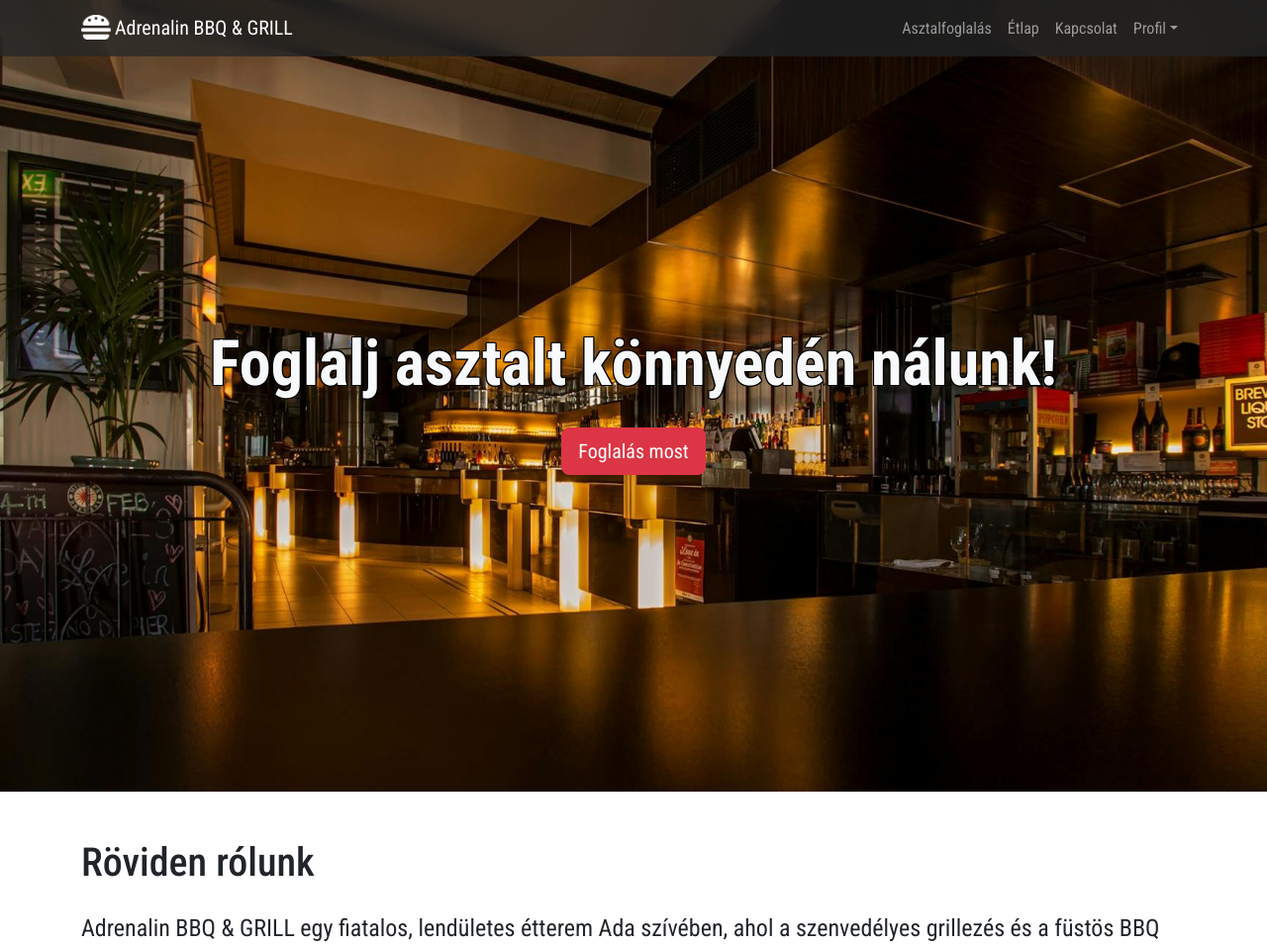
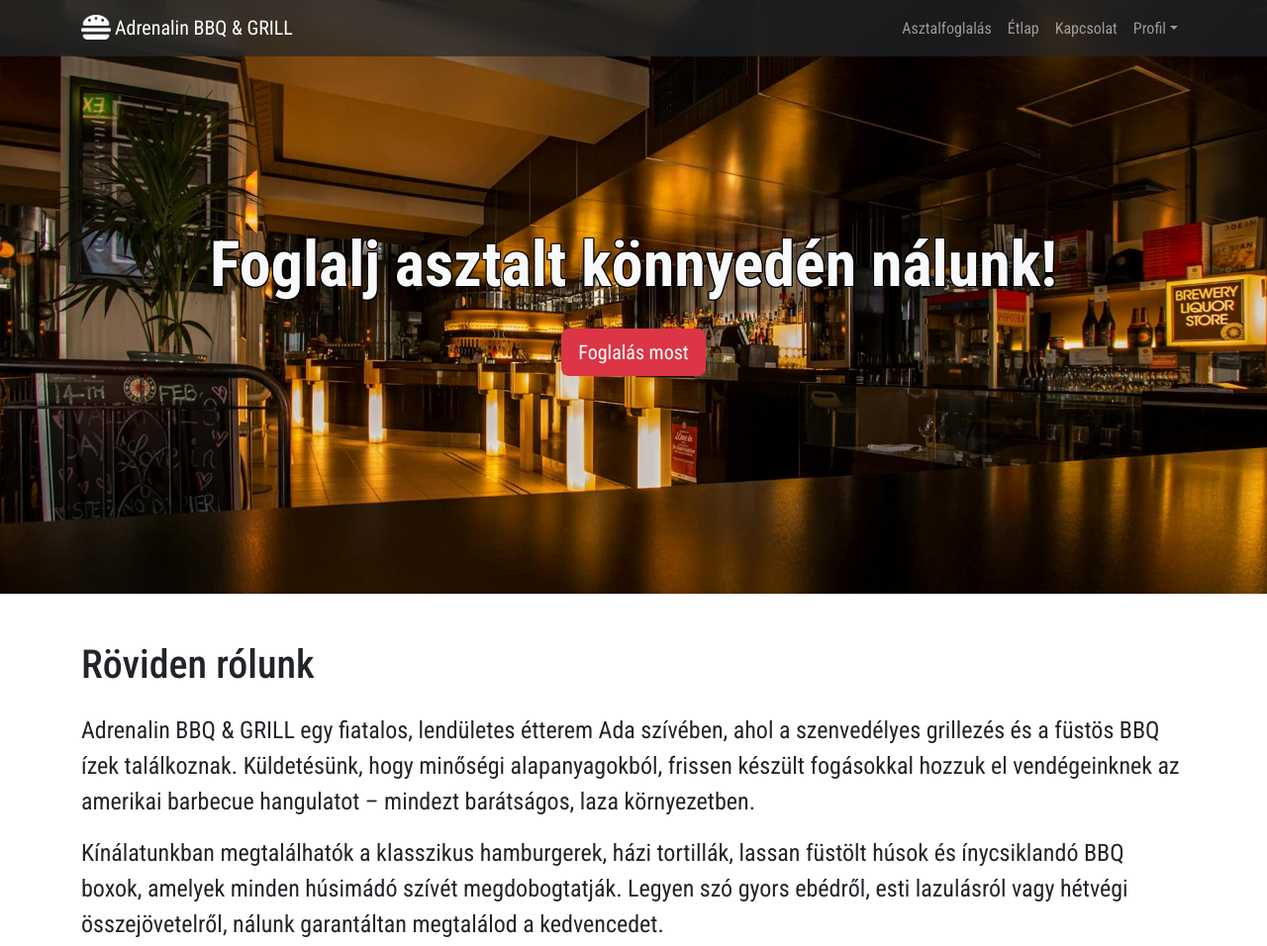
Before and after one commit to Csonkec/restaurantproject, a PHP site: page / in a window 1280 px wide. Shown: the top 956 px of the page at 99% size. Run offline with PHP 8.4, Linux system fonts and the light colour scheme.

Commit message:
hero height fix

```diff
--- a/styles/index.css
+++ b/styles/index.css
@@ -4,7 +4,7 @@
     background-repeat: no-repeat;
     background-size: cover;
     width: 100%;
-    height: 800px;
+    height: 600px;
     text-align: center;
     align-content: center;
 }
```
